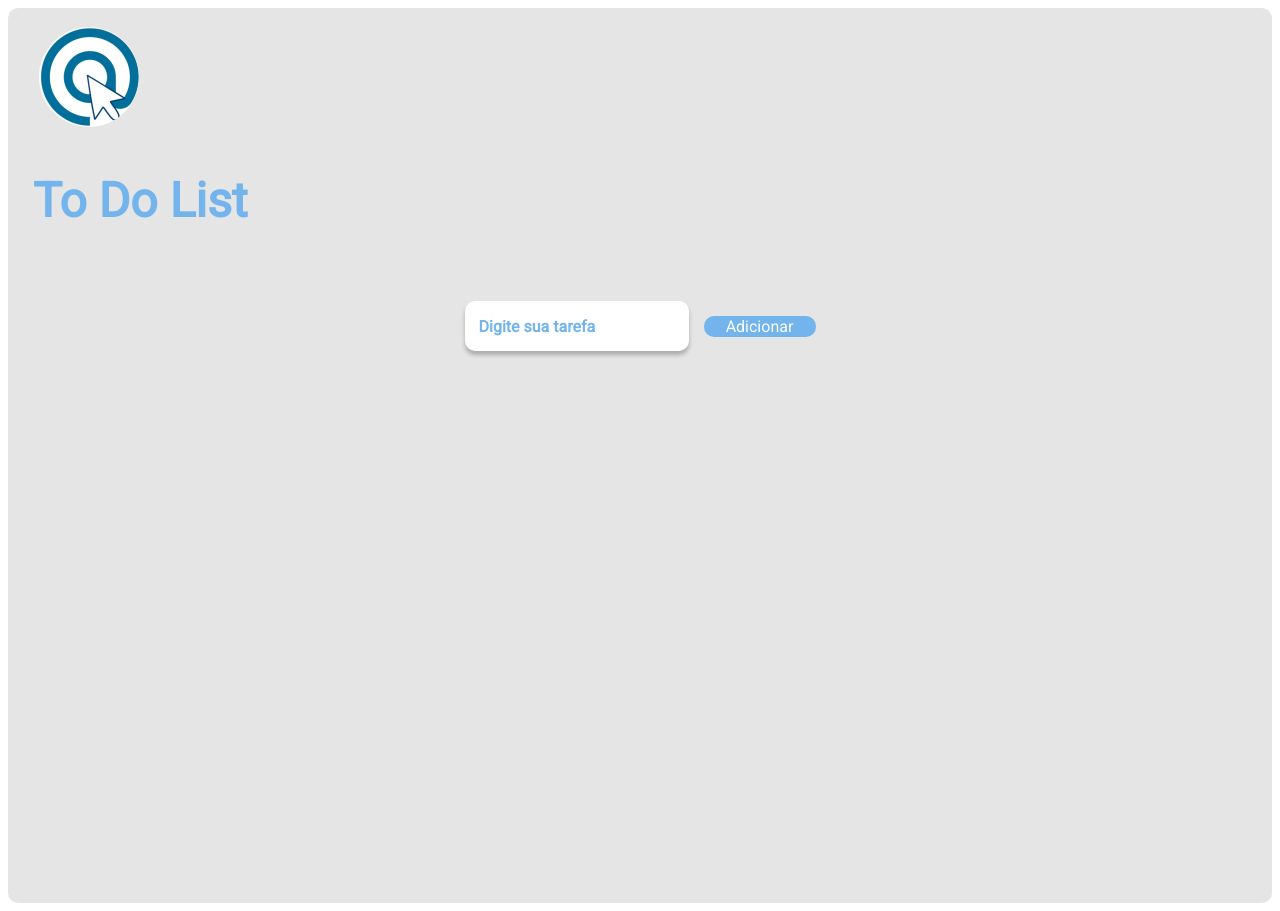
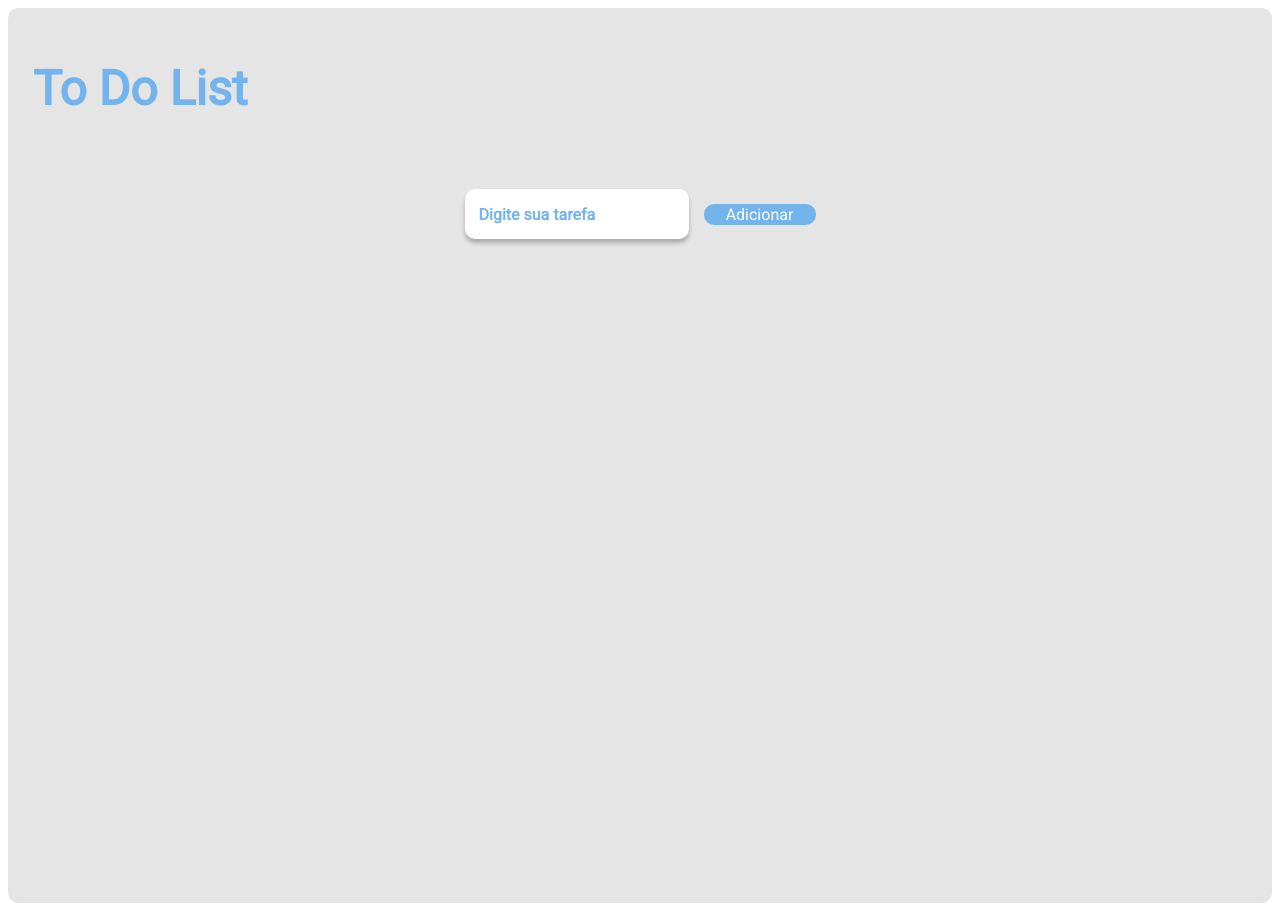
Before and after one commit to YasminSouzaL/infoalto, a React (Vite) app: page / in a window 1280 px wide. Built offline with nearby package versions, Linux system fonts and the light colour scheme.

Commit message:
sem imagem

```diff
--- a/src/App.jsx
+++ b/src/App.jsx
@@ -1,8 +1,7 @@
 /* criar um to do list com localstorage */
 import React, { useState, useEffect } from 'react';
 import { Container, Input, Button, Flex, Spacer, Item } from "./styles";
-import imgagemEscolhida from './assets/Capturar.jpg';
-/* Na pasta assests tem uma imagem */
+
 function App() {
   const [tarefa, setTarefa] = useState('');
   const [tarefas, setTarefas] = useState([]);
@@ -48,14 +47,6 @@ function App() {
 
   return (
     <Container>
-      <img src={imgagemEscolhida} alt="imagem" style={
-        {
-          width: "100px",
-          height: "100px",
-          borderRadius: "50%",
-          margin: "6px",
-        }
-      }/>
       <h1 className="title">
         To Do List
       </h1>
```
